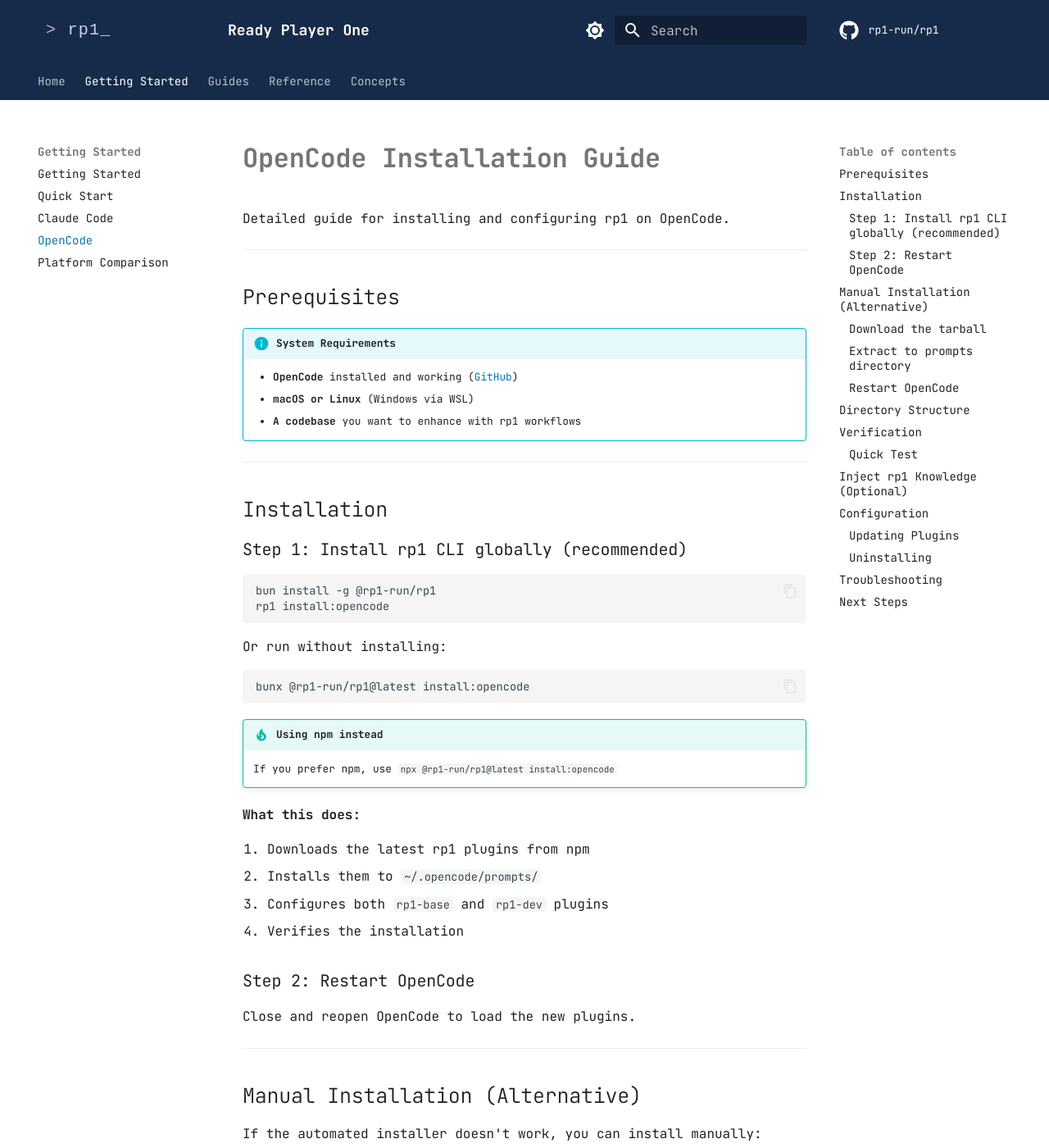
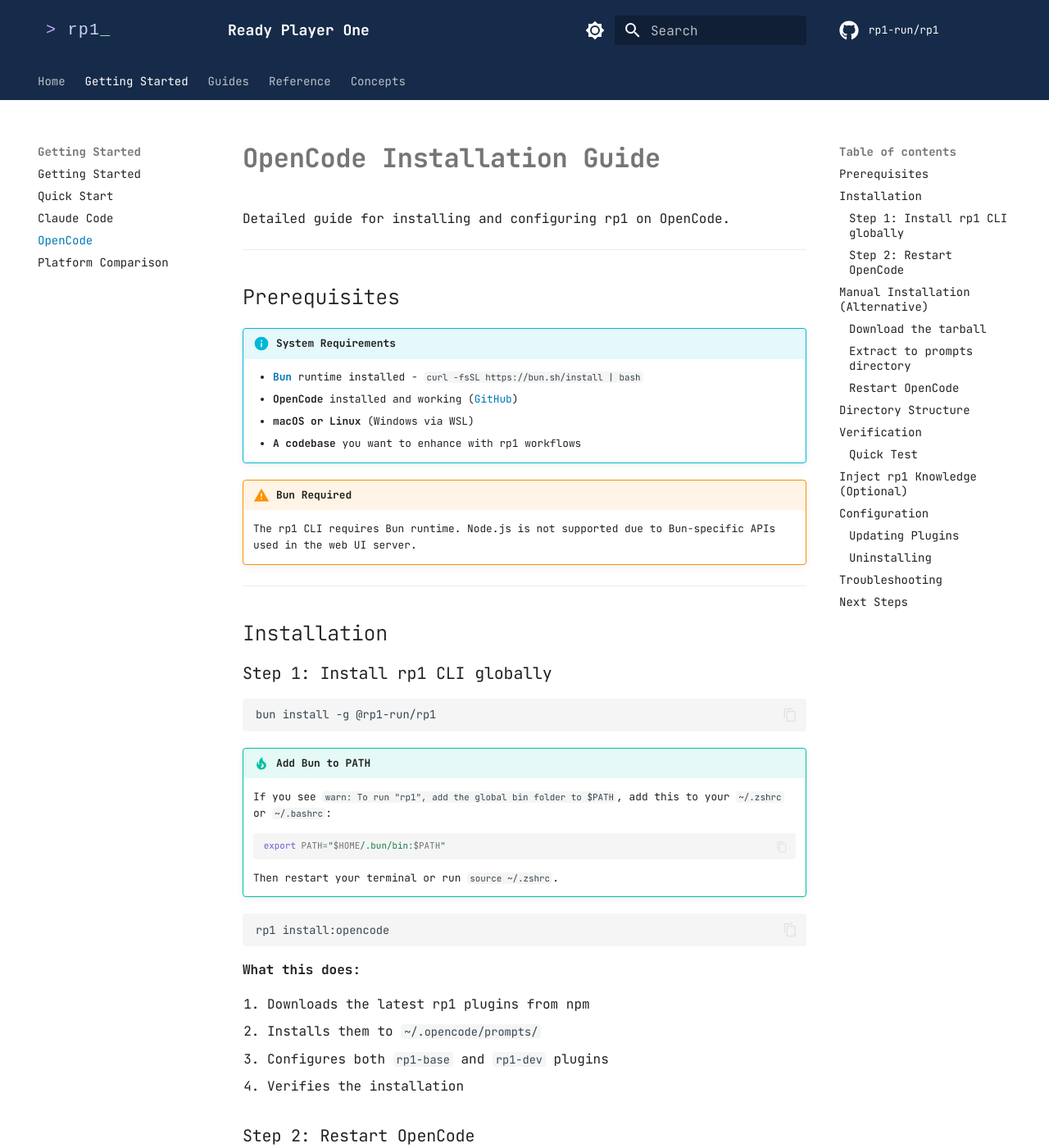
Before and after one commit to rp1-run/rp1, an MkDocs documentation site: the page built from docs/getting-started/opencode.md, in a window 1280 px wide and 1400 px high. Shown: the whole window at 82% size. Built offline with MkDocs 1.6.1 and Material for MkDocs 9.7.7, drawn with Linux system fonts in a browser that asks for light colours; comment, search, counter and statistics services are not loaded; some of the changed text lies outside the part shown.

Commit message:
fix(cli): bun is now required

````diff
--- a/docs/getting-started/opencode.md
+++ b/docs/getting-started/opencode.md
@@ -7,29 +7,36 @@
 ## Prerequisites
 
 !!! info "System Requirements"
+    - **[Bun](https://bun.sh)** runtime installed - `curl -fsSL https://bun.sh/install | bash`
     - **OpenCode** installed and working ([GitHub](https://github.com/opencode-ai/opencode))
     - **macOS or Linux** (Windows via WSL)
     - **A codebase** you want to enhance with rp1 workflows
+
+!!! warning "Bun Required"
+    The rp1 CLI requires Bun runtime. Node.js is not supported due to Bun-specific APIs used in the web UI server.
 
 ---
 
 ## Installation
 
-### Step 1: Install rp1 CLI globally (recommended)
+### Step 1: Install rp1 CLI globally
 
 ```bash
 bun install -g @rp1-run/rp1
+```
+
+!!! tip "Add Bun to PATH"
+    If you see `warn: To run "rp1", add the global bin folder to $PATH`, add this to your `~/.zshrc` or `~/.bashrc`:
+
+    ```bash
+    export PATH="$HOME/.bun/bin:$PATH"
+    ```
+
+    Then restart your terminal or run `source ~/.zshrc`.
+
+```bash
 rp1 install:opencode
 ```
-
-Or run without installing:
-
-```bash
-bunx @rp1-run/rp1@latest install:opencode
-```
-
-!!! tip "Using npm instead"
-    If you prefer npm, use `npx @rp1-run/rp1@latest install:opencode`
 
 **What this does:**
 
@@ -138,12 +145,8 @@
 To update to the latest version:
 
 ```bash
-# If installed globally
 bun update -g @rp1-run/rp1
 rp1 install:opencode
-
-# Or run directly without updating global install
-bunx @rp1-run/rp1@latest install:opencode
 ```
 
 ### Uninstalling
@@ -163,7 +166,7 @@
 
     **Solution**: Check the error message. Common issues:
 
-    - **bunx/npx not found**: Make sure Bun or Node.js is installed and in your PATH
+    - **bun not found**: Install Bun with `curl -fsSL https://bun.sh/install | bash`
     - **Network error**: Check your internet connection
     - **Permission denied**: Don't run with `sudo`; the CLI installs to your home directory
 
````
Also changed, not shown: README.md (+8 -14 lines), docs/getting-started/quickstart.md (+15 -12 lines), 4 other files.
